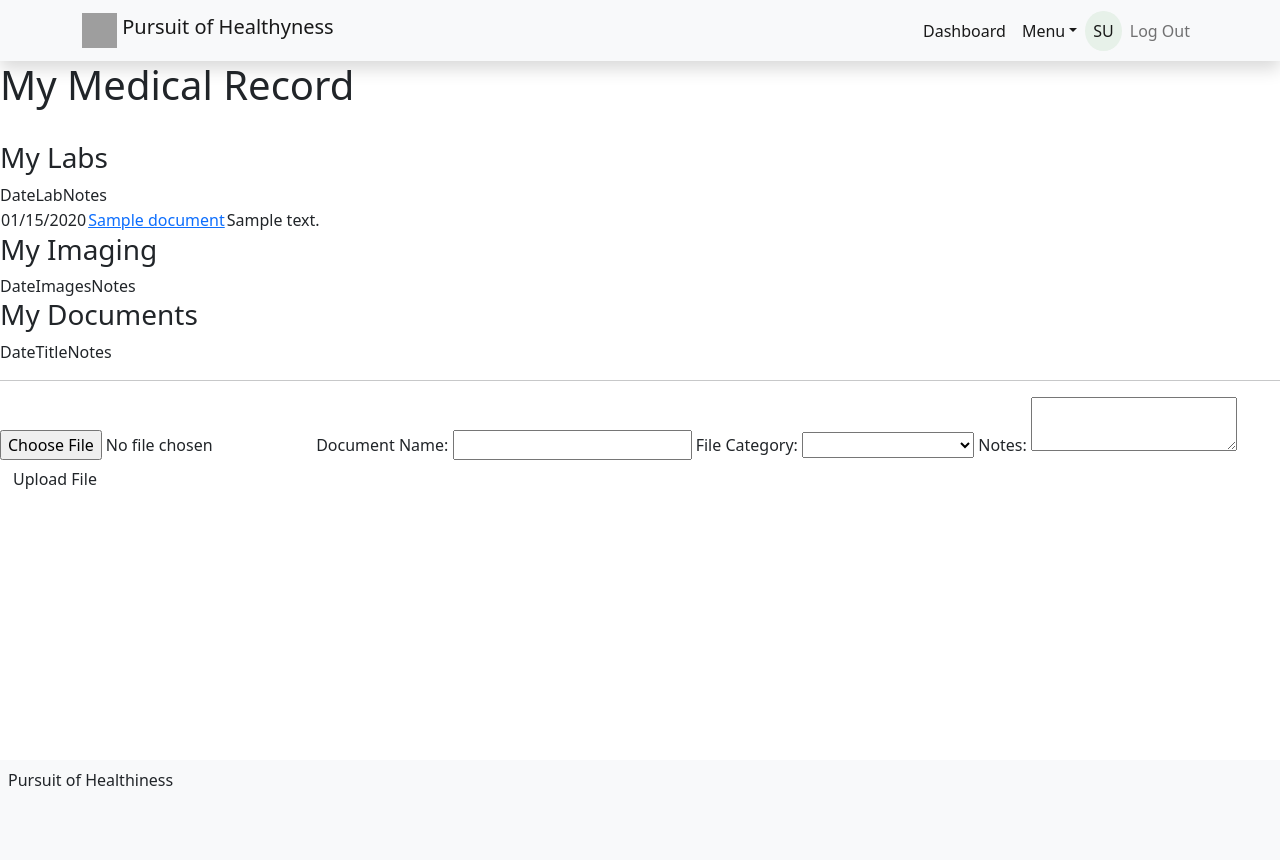
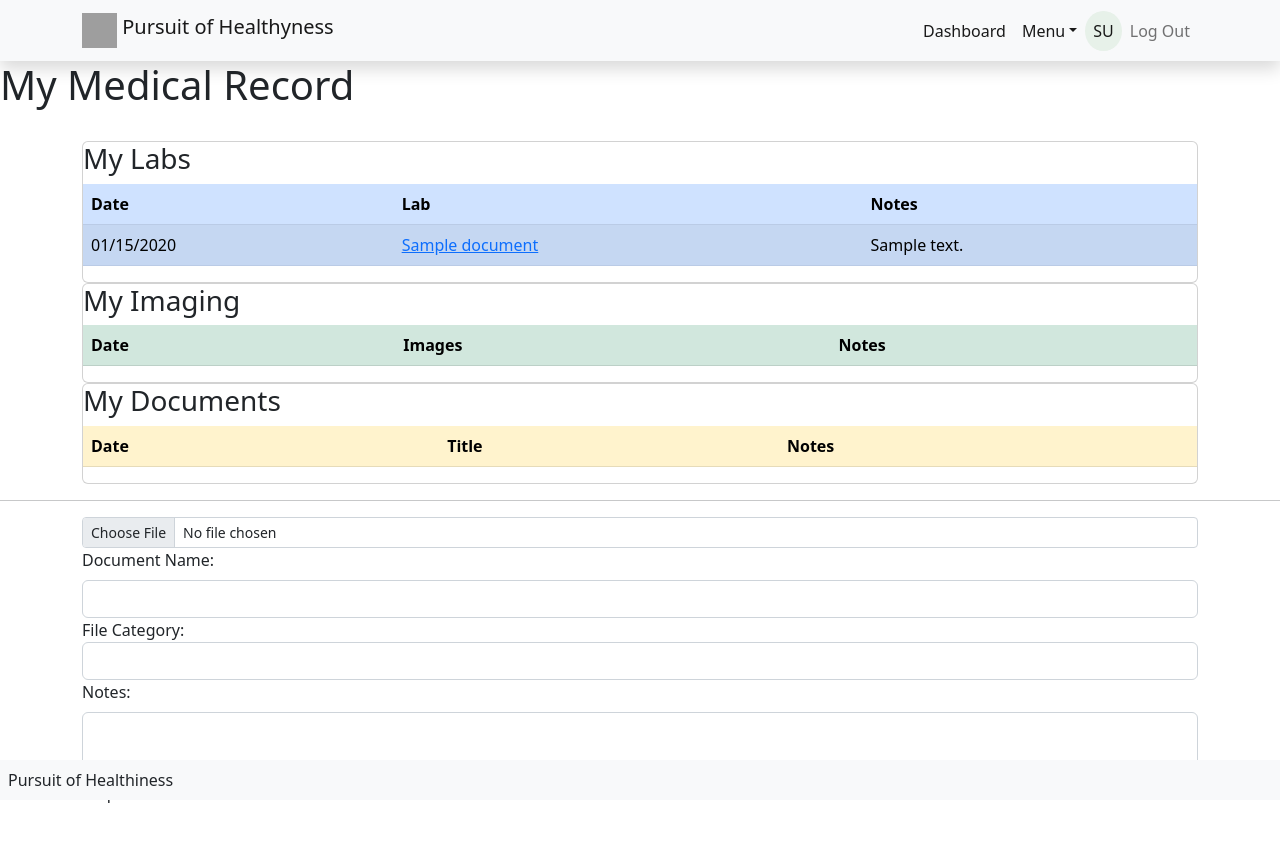
Before and after one commit to jmaksimik/PoH, a Django app: page /documents/ in a window 1280 px wide. Before the commit the page ends 786 px from the top, so only its background shows below. Run offline with Django 4.2, Linux system fonts and the light colour scheme; a user stored in the database is signed in; tables that the repository leaves empty hold one stand-in row (values such as "Sample post"); lists and menus that the app fills with data are empty; style sheets or scripts are compiled from the project's sources; some libraries are stand-ins or nearby versions; grey boxes are pictures that could not be loaded.

Commit message:
Add additional styling to document page

```diff
--- a/main_app/templates/documents/index.html
+++ b/main_app/templates/documents/index.html
@@ -3,76 +3,97 @@
 {% block content %}
 <h1>My Medical Record</h1>
 <br>
+
+<div class="container">
+    <div class="card">
         <h3>My Labs</h3>
-<table>
+        <table class="table table-primary table-striped">
             <thead>
-        <tr>Date</tr>
-        <tr>Lab</tr>
-        <tr>Notes</tr>
+                <th scope="col">Date</th>
+                <th scope=col>Lab</th>
+                <th scope="col">Notes</th>
             </thead>
             <tbody>
-    {% for file in user.document_set.all  %}
-        {% if file.file_category == 'ML'  %}
+                {% for file in user.document_set.all %}
+                {% if file.file_category == 'ML' %}
+                <tr>
                     <td>{{ file.uploaded_at|date:"m/d/Y"}}</td>
                     <td><a href="{{ file.url }}">{{ file.title }}</a></td>
                     <td>{{ file.notes }}</td>
+
+                </tr>
                 {% endif %}
                 {% endfor %}
             </tbody>
         </table>
-
-
+    </div>
+    <div class="card">
         <h3>My Imaging</h3>
-<table>
+        <table class="table table-success table-striped">
             <thead>
-        <tr>Date</tr>
-        <tr>Images</tr>
-        <tr>Notes</tr>
+                <th scope="col">Date</th>
+                <th scope="col">Images</th>
+                <th scope="col">Notes</th>
             </thead>
             <tbody>
-    {% for file in user.document_set.all  %}
-        {% if file.file_category == 'IM'  %}
+                {% for file in user.document_set.all %}
+                {% if file.file_category == 'IM' %}
+                <tr>
                     <td>{{ file.uploaded_at|date:"m/d/Y"}}</td>
                     <td><a href="{{ file.url }}">{{ file.title }}</a></td>
                     <td>{{ file.notes }}</td>
+                </tr>
                 {% endif %}
                 {% endfor %}
             </tbody>
         </table>
-
+    </div>
+    <div class="card">
         <h3>My Documents</h3>
-<table>
+        <table class="table table-warning table-striped" t>
             <thead>
-        <tr>Date</tr>
-        <tr>Title</tr>
-        <tr>Notes</tr>
+                <th scope="col">Date</th>
+                <th scope="col">Title</th>
+                <th scope="col">Notes</th>
             </thead>
             <tbody>
-    {% for file in user.document_set.all  %}
-        {% if file.file_category == 'GD'  %}
+                {% for file in user.document_set.all %}
+                {% if file.file_category == 'GD' %}
+                <tr>
                 <td>{{ file.uploaded_at|date:"m/d/Y"}}</td>
                 <td><a href="{{ file.url }}">{{ file.title }}</a></td>
                 <td>{{ file.notes }}</td>
+                </tr>
+
                 {% endif %}
                 {% endfor %}
             </tbody>
         </table>
+    </div>
+</div>
+
+
 <hr>
+<div class="container">
     <form action="{% url 'add_file' %}" enctype="multipart/form-data" method="POST">
         {% csrf_token %}
-    <input type="file" name="doc-file">
-    <label for="file-name">Document Name:</label>
-    <input type="text" id="file-name" name="title">
+        <input type="file" class="form-control form-control-sm" name="doc-file">
+        <label for="file-name" class="form-label">Document Name:</label>
+        <input type="text" class="form-control" id="file-name" name="title">
         <label for="category-select">File Category:</label>
-    <select id="category-select" name="file_category">
+        <select id="category-select" class="form-control" name="file_category">
             <option value=""></option>
             <option value="ML">Lab Work</option>
             <option value="IM">Imaging</option>
             <option value="GD">General Documents</option>
         </select>
-    <label for="note-field">Notes:</label>
-    <textarea id="note-field" name="notes"></textarea>
+        <label for="note-field" class="form-label">Notes:</label>
+        <textarea id="note-field" class="form-control" name="notes"></textarea>
         <input type="submit" class="btn" value="Upload File">
     </form>
+</div>
+<br>
+<br>
+
 
 {% endblock content %}
```
Lines whose indentation alone changed are shown as unchanged.
